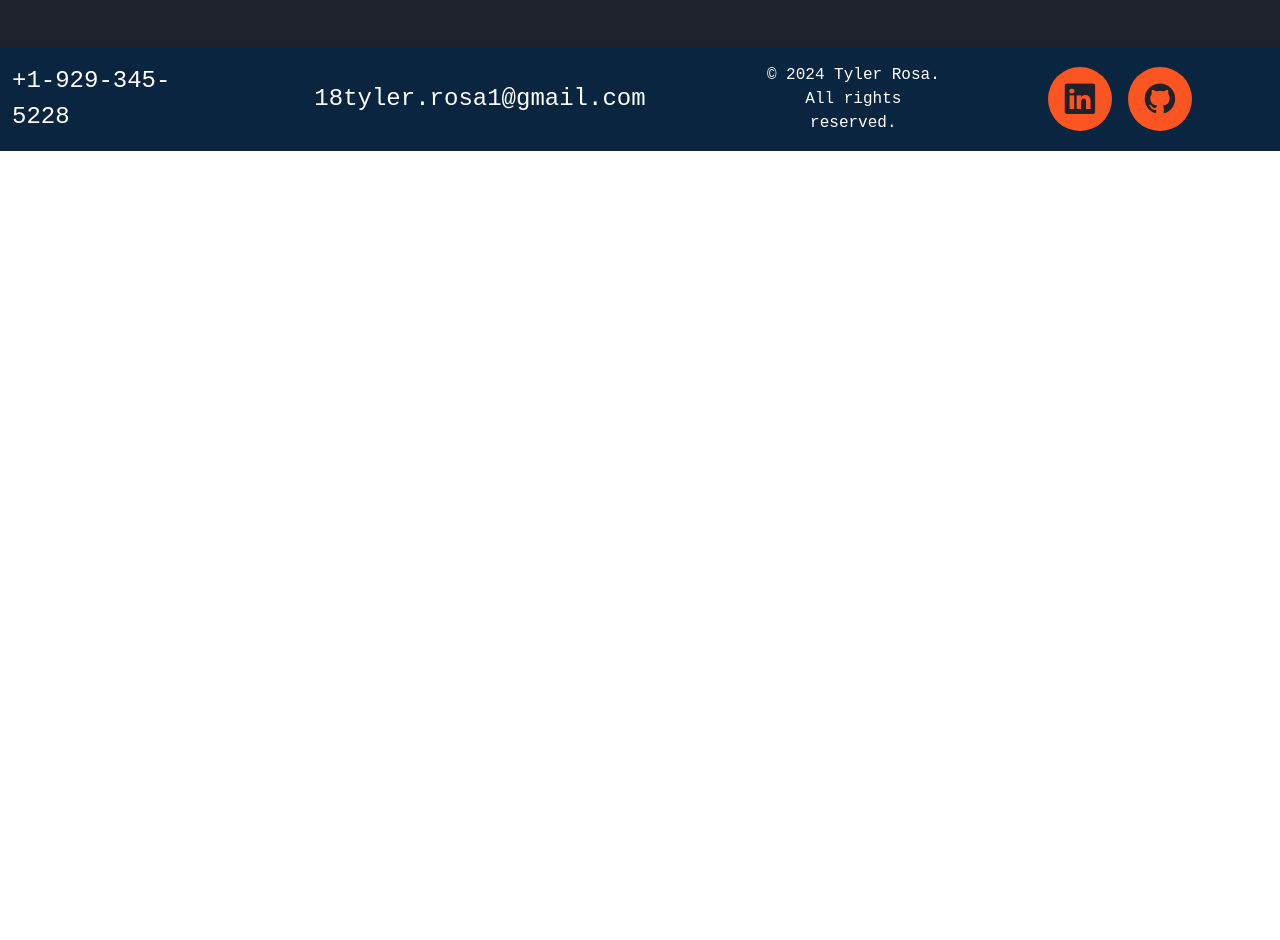
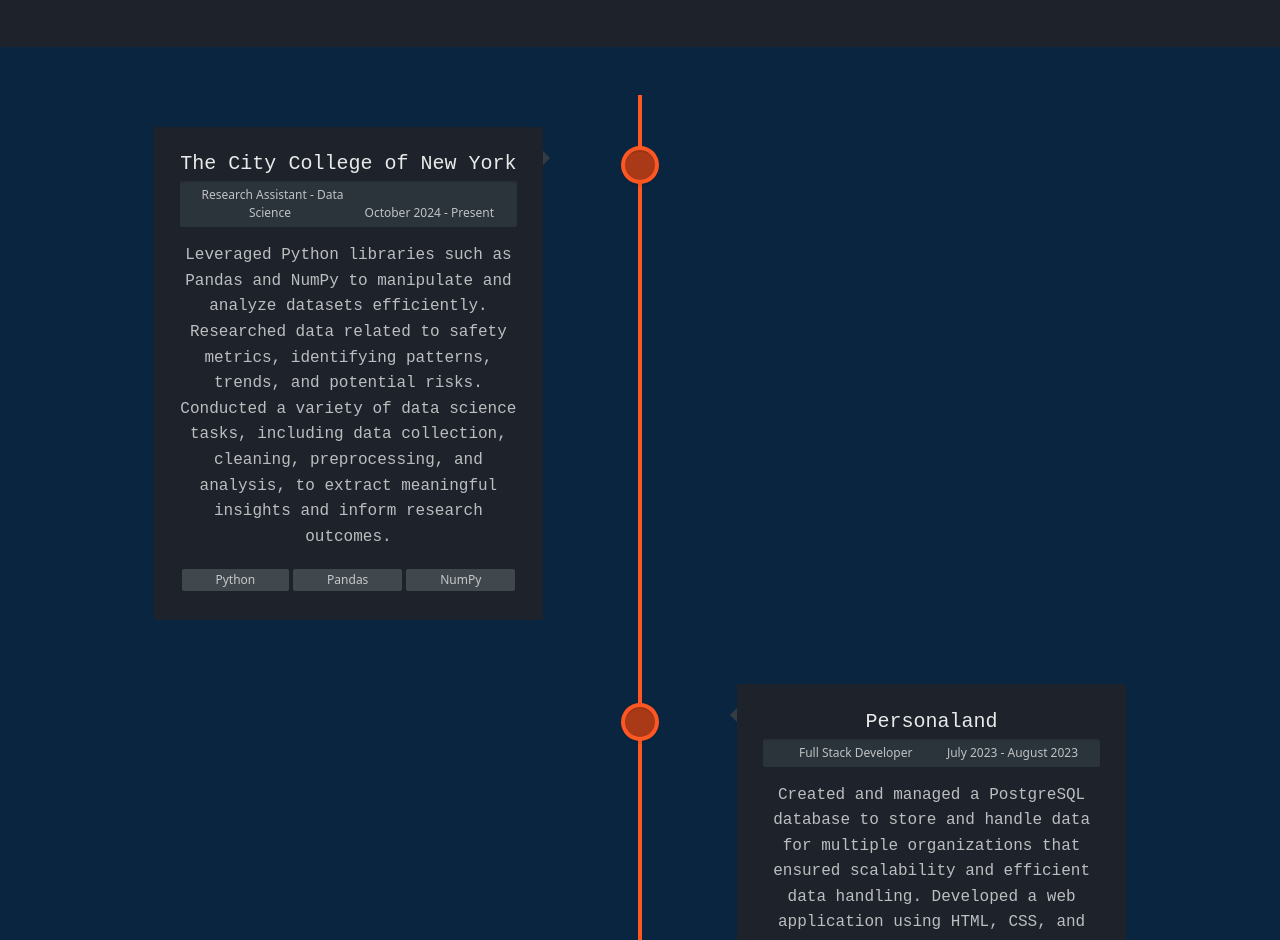
Before and after one commit to TylersHub/Personal-Website, a React (Vite) app: page /About in a window 1280 px wide. Shown: the part 1860-2800 px from the top of the page. Before the commit the page ends 2011 px from the top, so only its background shows below. Built offline with nearby package versions, Linux system fonts and the light colour scheme.

Commit message:
Added Timeline Section into About me page, Added Timeline.css which has css code for Timeline section. Changed progress bar color for SkillBar.

```diff
--- a/src/css/SkillBar.css
+++ b/src/css/SkillBar.css
@@ -41,7 +41,7 @@
   .bar .progress-line span {
     display: block;
     position: absolute;
-    background: #25b79f;
+    background: #ff5722;
     height: 100%;
     border-radius: 10px;
     transform: scaleX(0);
--- /dev/null
+++ b/src/css/Timeline.css
@@ -0,0 +1,235 @@
+
+.cd-container {
+    width: 90%;
+    max-width: 1080px;
+    margin: 0 auto;
+    padding: 0 10%;
+    border-radius: 2px;
+  }
+  .cd-container::after {
+    content: '';
+    display: table;
+    clear: both;
+  }
+
+  /* --------------------------------
+
+  Main components
+
+  -------------------------------- */
+
+
+  #cd-timeline {
+    position: relative;
+    padding: 2em 0;
+    margin-top: 2em;
+    margin-bottom: 2em;
+  }
+  #cd-timeline::before {
+    content: '';
+    position: absolute;
+    top: 0;
+    left: 25px;
+    height: 100%;
+    width: 4px;
+    background: #ff5722;
+  }
+  @media only screen and (min-width: 1170px) {
+    #cd-timeline {
+      margin-top: 3em;
+      margin-bottom: 3em;
+    }
+    #cd-timeline::before {
+      left: 50%;
+      margin-left: -2px;
+    }
+  }
+
+  .cd-timeline-block {
+    position: relative;
+    margin: 2em 0;
+  }
+  .cd-timeline-block:after {
+    content: "";
+    display: table;
+    clear: both;
+  }
+  .cd-timeline-block:first-child {
+    margin-top: 0;
+  }
+  .cd-timeline-block:last-child {
+    margin-bottom: 0;
+  }
+  @media only screen and (min-width: 1170px) {
+    .cd-timeline-block {
+      margin: 4em 0;
+    }
+    .cd-timeline-block:first-child {
+      margin-top: 0;
+    }
+    .cd-timeline-block:last-child {
+      margin-bottom: 0;
+    }
+  }
+
+  .cd-timeline-img {
+    position: absolute;
+    top: 8px;
+    left: 12px;
+    width: 30px;
+    height: 30px;
+    border-radius: 50%;
+    box-shadow: 0 0 0 4px #ff5722, inset 0 2px 0 rgba(0, 0, 0, 0.08), 0 3px 0 4px rgba(0, 0, 0, 0.05);
+  }
+  .cd-timeline-img {
+    background: #aa3917;
+  }
+  @media only screen and (min-width: 1170px) {
+    .cd-timeline-img {
+      width: 30px;
+      height: 30px;
+      left: 50%;
+      margin-left: -15px;
+      margin-top: 15px;
+      /* Force Hardware Acceleration in WebKit */
+      -webkit-transform: translateZ(0);
+      -webkit-backface-visibility: hidden;
+    }
+  }
+
+  .cd-timeline-content {
+    position: relative;
+    margin-left: 60px;
+    margin-right: 30px;
+    background: #1e232b;
+    border-radius: 2px;
+    padding: 1em;
+    .timeline-content-info {
+      background: #2B343A;
+      padding: 5px 10px;
+      color: rgba(255,255,255,0.7);
+      font-size: 12px;
+      box-shadow:  inset 0 2px 0 rgba(0, 0, 0, 0.08);
+      border-radius: 2px;
+      i {
+        margin-right: 5px;
+      }
+      .timeline-content-info-title, .timeline-content-info-date {
+        width: calc(50% - 2px);
+        display: inline-block;
+      }
+      @media (max-width: 500px) {
+        .timeline-content-info-title, .timeline-content-info-date {
+          display: block;
+          width:100%;
+        }
+      }
+    }
+    .content-skills {
+      font-size: 12px;
+      padding:0;
+      margin-bottom: 0;
+      display:flex;
+      flex-wrap: wrap;
+      justify-content: center;
+      li {
+        background: #40484D;
+        border-radius: 2px;
+        display: inline-block;
+        padding: 2px 10px;
+        color: rgba(255,255,255,0.7);
+        margin: 3px 2px;
+        text-align: center;
+        flex-grow: 1;
+      }
+    }
+  }
+  .cd-timeline-content:after {
+    content: "";
+    display: table;
+    clear: both;
+  }
+  .cd-timeline-content h2 {
+    color: rgba(255,255,255,.9);
+    margin-top:0;
+    margin-bottom: 5px;
+  }
+  .cd-timeline-content p, .cd-timeline-content .cd-date {
+    color: rgba(255,255,255,.7);
+    font-size: 13px;
+    font-size: 0.8125rem;
+  }
+  .cd-timeline-content .cd-date {
+    display: inline-block;
+  }
+  .cd-timeline-content p {
+    margin: 1em 0;
+    line-height: 1.6;
+  }
+
+  .cd-timeline-content::before {
+    content: '';
+    position: absolute;
+    top: 16px;
+    right: 100%;
+    height: 0;
+    width: 0;
+    border: 7px solid transparent;
+    border-right: 7px solid #333C42;
+  }
+
+  @media only screen and (min-width: 768px) {
+    .cd-timeline-content h2 {
+      font-size: 20px;
+      font-size: 1.25rem;
+    }
+    .cd-timeline-content p {
+      font-size: 16px;
+      font-size: 1rem;
+    }
+    .cd-timeline-content .cd-read-more, .cd-timeline-content .cd-date {
+      font-size: 14px;
+      font-size: 0.875rem;
+    }
+  }
+  @media only screen and (min-width: 1170px) {
+    .cd-timeline-content {
+      color: white;
+      margin-left: 0;
+      padding: 1.6em;
+      width: 36%;
+      margin: 0 5%
+    }
+    .cd-timeline-content::before {
+      top: 24px;
+      left: 100%;
+      border-color: transparent;
+      border-left-color: #333C42;
+    }
+    .cd-timeline-content .cd-date {
+      position: inline-block;
+      width: 100%;
+      left: 122%;
+      top: 6px;
+      font-size: 16px;
+      font-size: 1rem;
+    }
+    .cd-timeline-block:nth-child(even) .cd-timeline-content {
+      float: right;
+    }
+    .cd-timeline-block:nth-child(even) .cd-timeline-content::before {
+      top: 24px;
+      left: auto;
+      right: 100%;
+      border-color: transparent;
+      border-right-color: #333C42;
+    }
+    .cd-timeline-block:nth-child(even) .cd-timeline-content .cd-read-more {
+      float: right;
+    }
+    .cd-timeline-block:nth-child(even) .cd-timeline-content .cd-date {
+      left: auto;
+      right: 122%;
+      text-align: right;
+    }
+  }
--- a/src/pages/about.tsx
+++ b/src/pages/about.tsx
@@ -2,6 +2,7 @@
 import HeroSection2 from "../components/HeroSection2";
 import Footer from "../components/Footer";
 import "/src/css/SkillBar.css";
+import "/src/css/Timeline.css";
 
 const About = () => {
   return (
@@ -109,15 +110,87 @@
               Libraries: React, NumPy, Beautiful Soup, SQLAlchemy, Boost,
               OpenGL, GLFW, ImGui, GLM
             </p>
-            <p>Frameworks: Flask, python, Express.js, Selenium</p>
+            <p>Frameworks: Flask, Bootstrap, Express.js, Selenium</p>
             <p className="pb-1 pb-sm-5">
-              Tools: VS Code, Visual Studio, Github,
+              Tools: VS Code, Visual Studio, Github, Node.js
             </p>
           </div>
         </div>
 
-        <div className="main-dark row justify-content-center">
-          <div className="col-12 col-md-6 mx-auto"></div>
+        <div className="main-blue row justify-content-center">
+          <div className="col mx-auto">
+            <section id="cd-timeline" className="cd-container">
+              <div className="cd-timeline-block">
+                <div className="cd-timeline-img cd-picture"></div>
+
+                <div className="cd-timeline-content">
+                  <h2>The City College of New York</h2>
+                  <div className="timeline-content-info">
+                    <span className="timeline-content-info-title">
+                      <i className="fa fa-certificate" aria-hidden="true"></i>
+                      Research Assistant - Data Science
+                    </span>
+                    <span className="timeline-content-info-date">
+                      <i className="fa fa-calendar-o" aria-hidden="true"></i>
+                      October 2024 - Present
+                    </span>
+                  </div>
+                  <p>
+                    Leveraged Python libraries such as Pandas and NumPy to
+                    manipulate and analyze datasets efficiently. Researched data
+                    related to safety metrics, identifying patterns, trends, and
+                    potential risks. Conducted a variety of data science tasks,
+                    including data collection, cleaning, preprocessing, and
+                    analysis, to extract meaningful insights and inform research
+                    outcomes.
+                  </p>
+                  <ul className="content-skills">
+                    <li>Python</li>
+                    <li>Pandas</li>
+                    <li>NumPy</li>
+                  </ul>
+                </div>
+              </div>
+
+              <div className="cd-timeline-block">
+                <div className="cd-timeline-img cd-picture"></div>
+
+                <div className="cd-timeline-content">
+                  <h2>Personaland</h2>
+                  <div className="timeline-content-info">
+                    <span className="timeline-content-info-title">
+                      <i className="fa fa-certificate" aria-hidden="true"></i>
+                      Full Stack Developer
+                    </span>
+                    <span className="timeline-content-info-date">
+                      <i className="fa fa-calendar-o" aria-hidden="true"></i>
+                      July 2023 - August 2023
+                    </span>
+                  </div>
+                  <p>
+                    Created and managed a PostgreSQL database to store and
+                    handle data for multiple organizations that ensured
+                    scalability and efficient data handling. Developed a web
+                    application using HTML, CSS, and JavaScript, incorporating
+                    Express.js, Node.js, and Handlebars for dynamic content
+                    rendering. Integrated the database into the web application
+                    to ensure efficient data flow and functionality for internal
+                    users, reducing data access time by up to 90% through
+                    real-time display and seamless database interaction.
+                  </p>
+                  <ul className="content-skills">
+                    <li>HTML</li>
+                    <li>CSS</li>
+                    <li>JavaScript</li>
+                    <li>SQL</li>
+                    <li>Node.js</li>
+                    <li>Express.js</li>
+                    <li>Handlebars</li>
+                  </ul>
+                </div>
+              </div>
+            </section>
+          </div>
         </div>
       </div>
 
```
